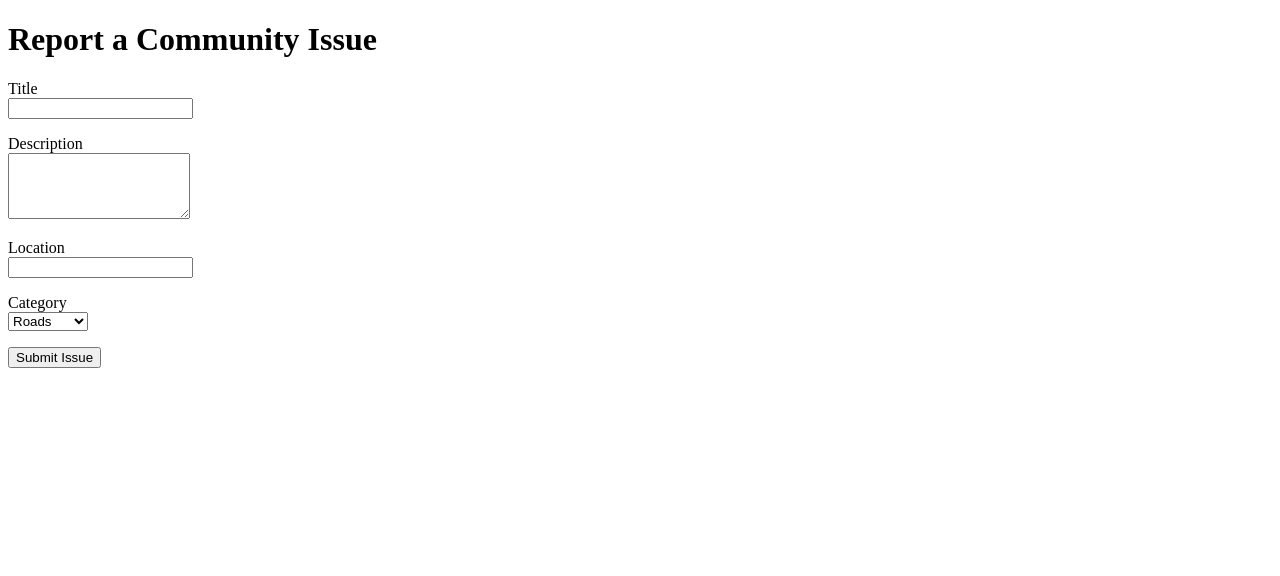
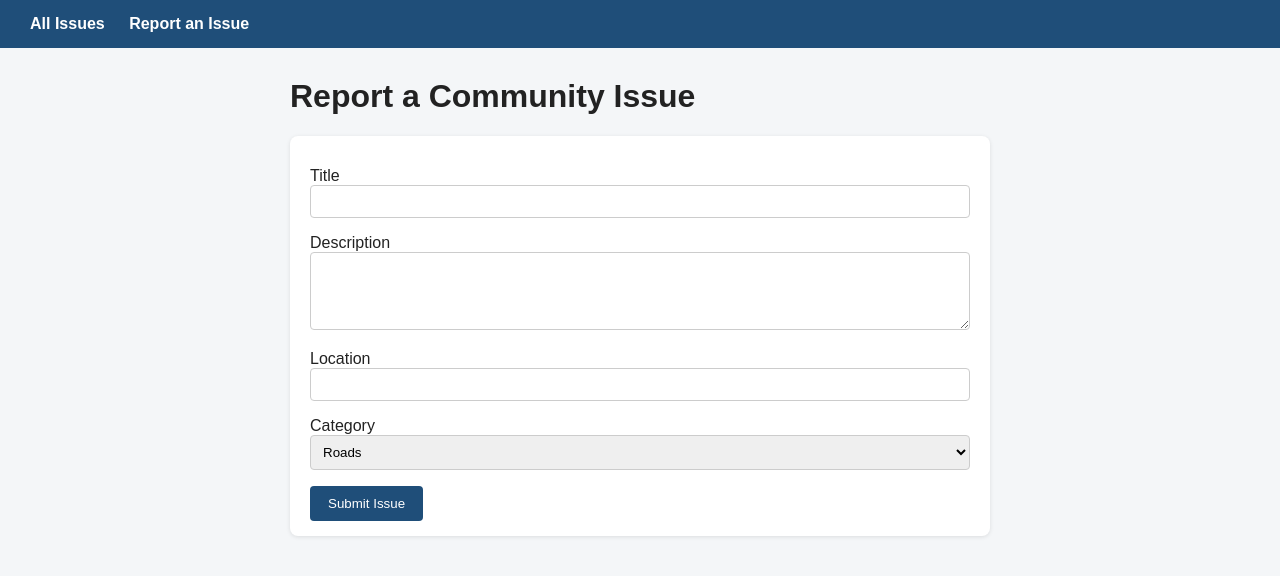
Before and after one commit to mosochife/community-issue-reporter, a Flask app: page /report in a window 1280 px wide. Shown: the top 576 px of the page. Run offline with Flask 3, Linux system fonts and the light colour scheme.

Commit message:
Add styling and base template

```diff
--- /dev/null
+++ b/static/style.css
@@ -0,0 +1,73 @@
+body {
+    font-family: Arial, sans-serif;
+    background: #f4f6f8;
+    margin: 0;
+    color: #222;
+}
+
+nav {
+    background: #1f4e79;
+    padding: 15px 30px;
+}
+
+nav a {
+    color: white;
+    text-decoration: none;
+    margin-right: 20px;
+    font-weight: bold;
+}
+
+.container {
+    max-width: 700px;
+    margin: 30px auto;
+    padding: 0 20px;
+}
+
+.card {
+    background: white;
+    border-radius: 8px;
+    padding: 15px 20px;
+    margin-bottom: 15px;
+    box-shadow: 0 1px 4px rgba(0, 0, 0, 0.1);
+}
+
+.card h3 {
+    margin-top: 0;
+}
+
+a {
+    color: #1f4e79;
+}
+
+input[type="text"], textarea, select {
+    width: 100%;
+    padding: 8px;
+    border: 1px solid #ccc;
+    border-radius: 4px;
+    box-sizing: border-box;
+}
+
+button {
+    background: #1f4e79;
+    color: white;
+    border: none;
+    padding: 10px 18px;
+    border-radius: 4px;
+    cursor: pointer;
+}
+
+button:hover {
+    background: #163a5a;
+}
+
+.badge {
+    display: inline-block;
+    padding: 2px 10px;
+    border-radius: 12px;
+    font-size: 0.85em;
+    background: #e0e0e0;
+}
+
+.badge-open { background: #ffd6d6; }
+.badge-progress { background: #fff0b3; }
+.badge-resolved { background: #d4f4d4; }
--- /dev/null
+++ b/templates/base.html
@@ -0,0 +1,16 @@
+<!DOCTYPE html>
+<html>
+<head>
+    <title>{% block title %}Community Issue Reporter{% endblock %}</title>
+    <link rel="stylesheet" href="/static/style.css">
+</head>
+<body>
+    <nav>
+        <a href="/issues">All Issues</a>
+        <a href="/report">Report an Issue</a>
+    </nav>
+    <div class="container">
+        {% block content %}{% endblock %}
+    </div>
+</body>
+</html>
--- a/templates/report.html
+++ b/templates/report.html
@@ -1,12 +1,11 @@
-<!DOCTYPE html>
-<html>
-<head>
-    <title>Report an Issue</title>
-</head>
-<body>
+{% extends 'base.html' %}
+
+{% block title %}Report an Issue{% endblock %}
+
+{% block content %}
     <h1>Report a Community Issue</h1>
 
-    <form method="POST">
+    <form method="POST" class="card">
         <p>
             <label>Title</label><br>
             <input type="text" name="title" required>
@@ -31,5 +30,4 @@
         </p>
         <button type="submit">Submit Issue</button>
     </form>
-</body>
-</html>
+{% endblock %}
```
Also changed, not shown: templates/issue_detail.html (+13 -11 lines), templates/issues.html (+8 -11 lines).
